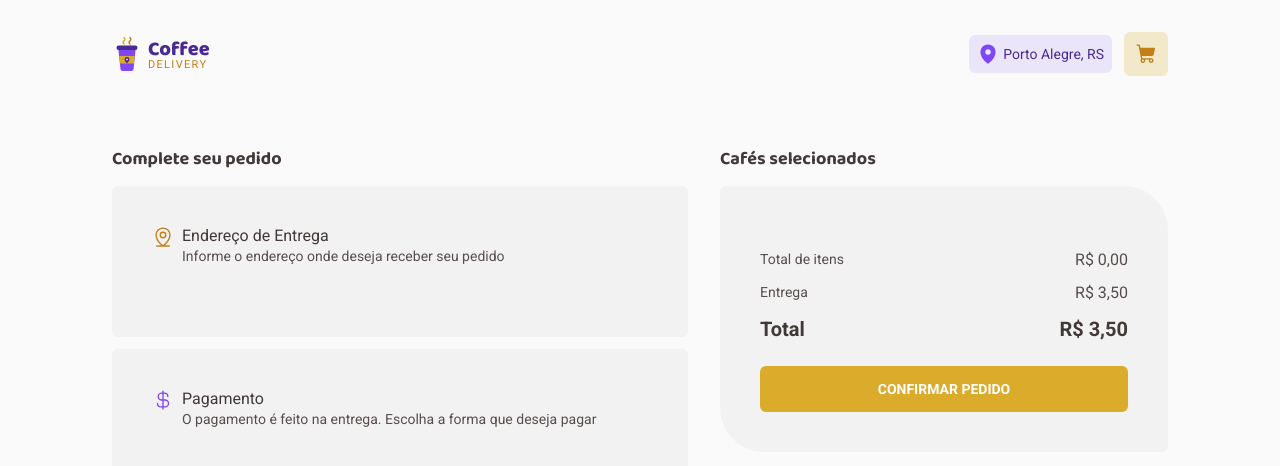
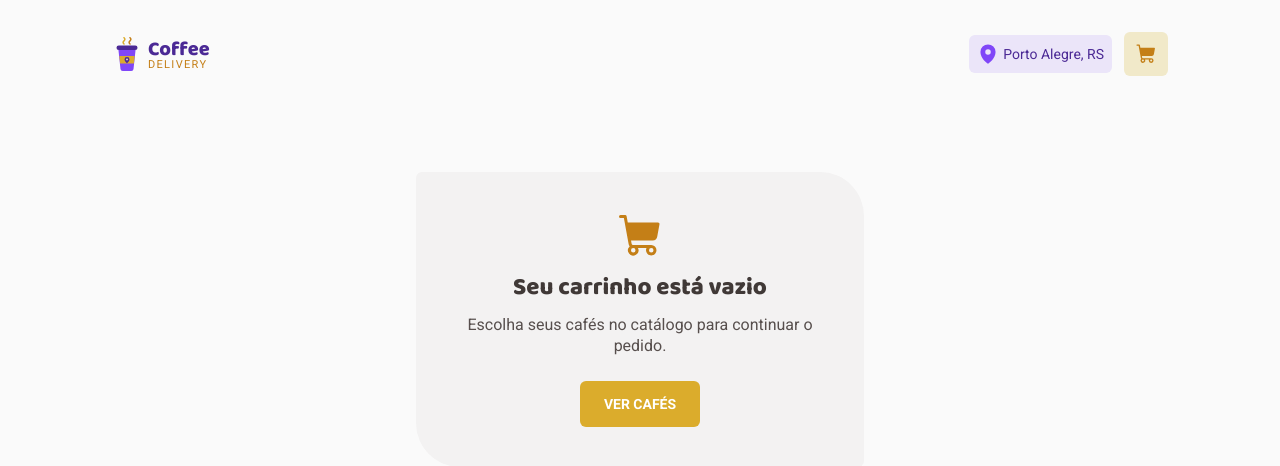
Before and after one commit to guzzkj/coffee-delivery, a React (Vite) app: page /checkout in a window 1280 px wide. Shown: the top 466 px of the page. Built offline with nearby package versions, Linux system fonts and the light colour scheme.

Commit message:
feat: add empty cart state

```diff
--- /dev/null
+++ b/src/components/EmptyCart/index.tsx
@@ -0,0 +1,15 @@
+import { ShoppingCart } from '@phosphor-icons/react'
+import { Link } from 'react-router'
+import { EmptyCartContainer } from './styles'
+
+// RN-09: estado vazio do carrinho, com caminho de volta ao catálogo
+export function EmptyCart() {
+  return (
+    <EmptyCartContainer>
+      <ShoppingCart size={48} weight="fill" aria-hidden />
+      <h1>Seu carrinho está vazio</h1>
+      <p>Escolha seus cafés no catálogo para continuar o pedido.</p>
+      <Link to="/">Ver cafés</Link>
+    </EmptyCartContainer>
+  )
+}
--- /dev/null
+++ b/src/components/EmptyCart/styles.ts
@@ -0,0 +1,47 @@
+import styled from 'styled-components'
+import { typography } from '../../styles/typography'
+
+export const EmptyCartContainer = styled.section`
+  display: flex;
+  flex-direction: column;
+  align-items: center;
+  gap: 0.75rem;
+  max-width: 28rem;
+  margin: 4rem auto 0;
+  padding: 2.5rem;
+  border-radius: 6px 44px;
+  background: ${({ theme }) => theme.colors.card};
+  text-align: center;
+
+  svg {
+    color: ${({ theme }) => theme.colors.yellowDark};
+  }
+
+  h1 {
+    ${typography.titleM}
+    color: ${({ theme }) => theme.colors.subtitle};
+  }
+
+  p {
+    ${typography.textM}
+    color: ${({ theme }) => theme.colors.text};
+  }
+
+  a {
+    display: inline-flex;
+    align-items: center;
+    min-height: 2.875rem;
+    margin-top: 0.75rem;
+    padding: 0.75rem 1.5rem;
+    border-radius: 6px;
+    background: ${({ theme }) => theme.colors.yellow};
+    color: ${({ theme }) => theme.colors.onAccent};
+    text-decoration: none;
+    ${typography.buttonG}
+    transition: background-color 0.2s;
+
+    &:hover {
+      background: ${({ theme }) => theme.colors.yellowDark};
+    }
+  }
+`
--- a/src/pages/Checkout/index.tsx
+++ b/src/pages/Checkout/index.tsx
@@ -1,6 +1,7 @@
 import { CurrencyDollar, MapPinLine } from '@phosphor-icons/react'
 import { CartItem } from '../../components/CartItem'
 import { CartSummary } from '../../components/CartSummary'
+import { EmptyCart } from '../../components/EmptyCart'
 import { useCart } from '../../hooks/useCart'
 import { Card, CardHeader, CartList, CheckoutForm, Column, SummaryCard } from './styles'
 
@@ -14,6 +15,11 @@ export function Checkout() {
     decrementItem,
     removeItem,
   } = useCart()
+
+  // RN-09 / RF-11: sem itens não há o que confirmar
+  if (items.length === 0) {
+    return <EmptyCart />
+  }
 
   return (
     <CheckoutForm noValidate>
```
Also changed, not shown: 2 other files (tests, documents, lock files or other folders).
